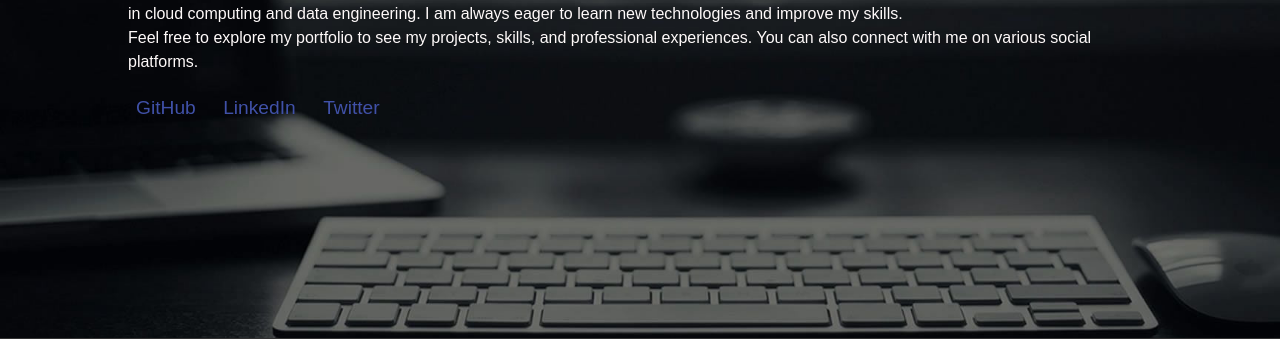
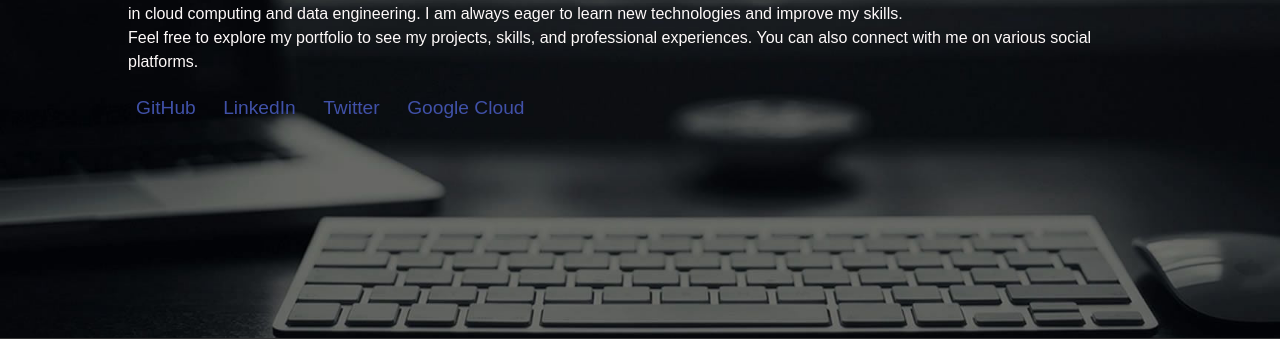
Before and after one commit to Sourabh7iwari/MyPortfolio, a Flask app: page /about in a window 1280 px wide. Shown: the part 406-745 px from the top of the page. Run offline with Flask 3, Linux system fonts and the light colour scheme.

Commit message:
added google cloud profile link in portfolio about page

```diff
--- a/templates/about.html
+++ b/templates/about.html
@@ -9,5 +9,6 @@
     <a href="https://github.com/Sourabh7iwari" target="_blank"><i class="fab fa-github"></i> GitHub</a>
     <a href="https://www.linkedin.com/in/sourabhtiwari/" target="_blank"><i class="fab fa-linkedin"></i> LinkedIn</a>
     <a href="https://x.com/Sourabh7iwari" target="_blank"><i class="fab fa-twitter"></i> Twitter</a>
+    <a href="https://www.cloudskillsboost.google/public_profiles/064c9b0f-8c85-49be-8d60-ce21bd62d002" target="_blank"><i class="fab fa-google"></i> Google Cloud</a>
 </div>
 {% endblock %}
```
